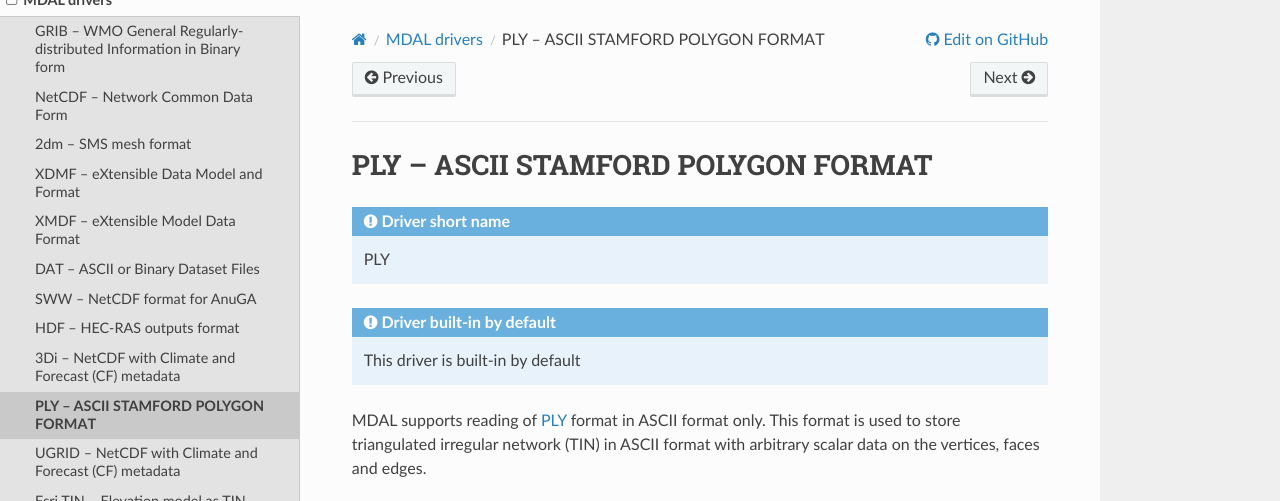
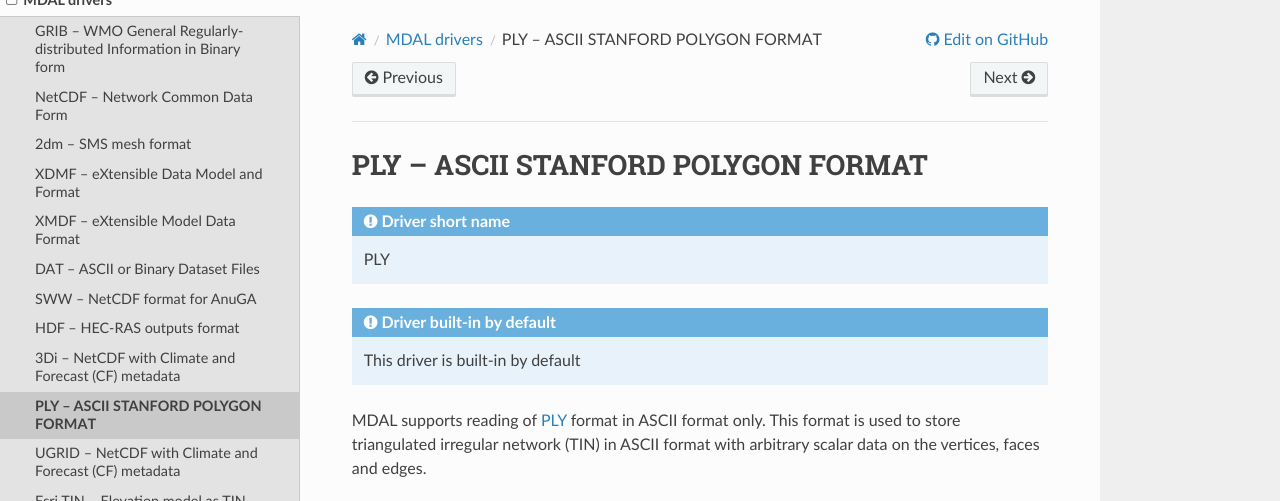
Before and after one commit to lutraconsulting/MDAL, a Sphinx documentation site: the page built from docs/source/drivers/ply.rst, in a window 1280 px wide and 1006 px high. Shown: the top 501 px of the window. Built offline with Sphinx 7.4.7, drawn with Linux system fonts in a browser that asks for light colours.

Commit message:
Fix typo

```diff
--- a/docs/source/drivers/ply.rst
+++ b/docs/source/drivers/ply.rst
@@ -1,7 +1,7 @@
 .. _driver.ply:
 
 ================================================================================
-PLY -- ASCII STAMFORD POLYGON FORMAT
+PLY -- ASCII STANFORD POLYGON FORMAT
 ================================================================================
 
 .. shortname:: PLY
```
Also changed, not shown: README.md (+1 -1 lines), 1 other file.
